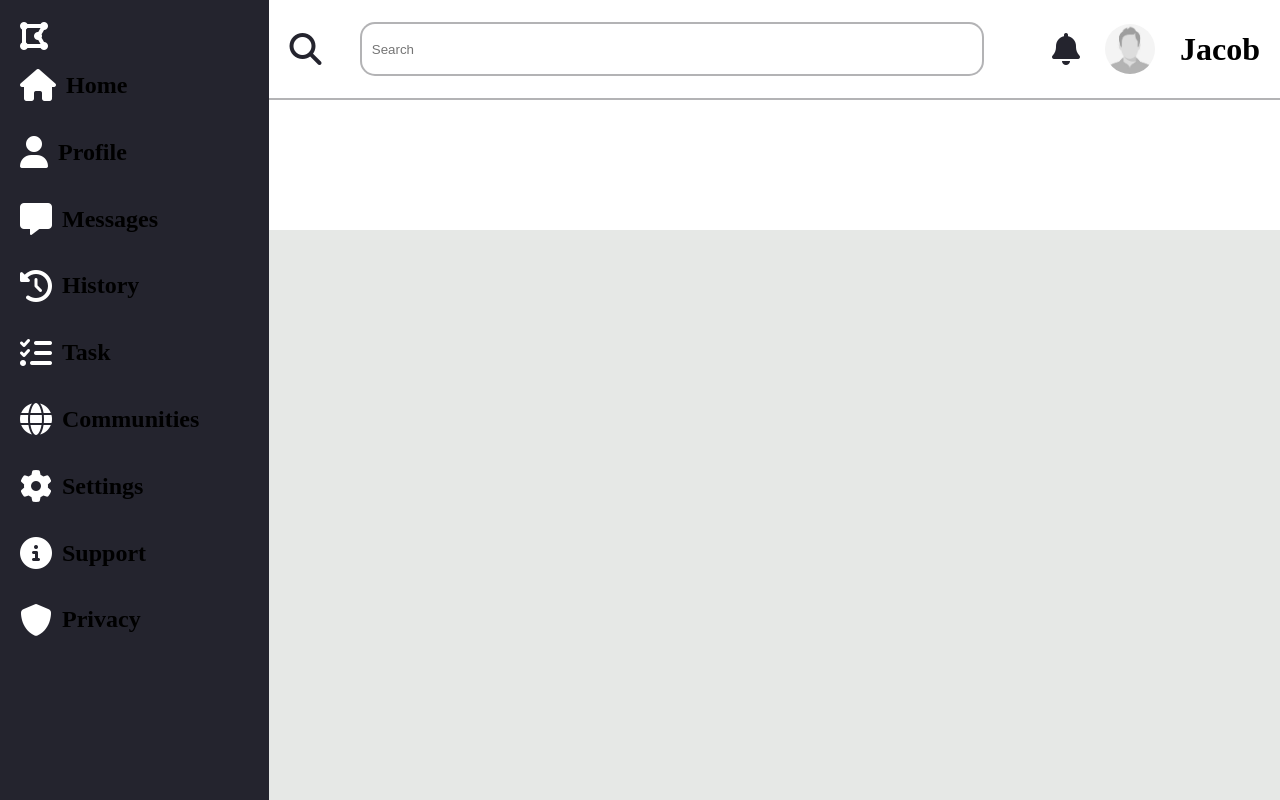
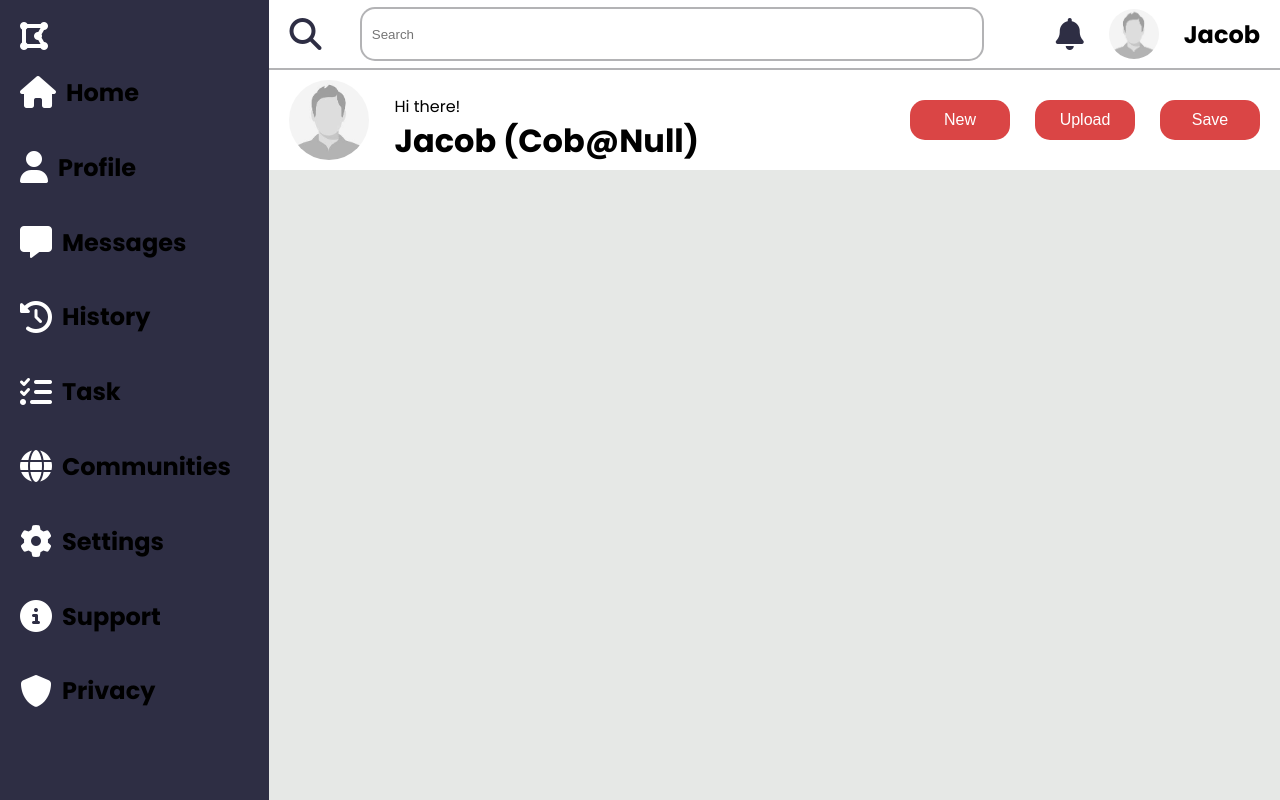
Before and after one commit to jacob-cob-null/TOP-Admin-Dashboard, a plain HTML site: page index.html in a window 1280 px wide. Drawn offline with Linux system fonts and the light colour scheme.

Commit message:
Finished header

```diff
--- a/index.html
+++ b/index.html
@@ -11,6 +11,12 @@
       integrity="sha512-Evv84Mr4kqVGRNSgIGL/F/aIDqQb7xQ2vcrdIwxfjThSH8CSR7PBEakCr51Ck+w+/U6swU2Im1vVX0SVk9ABhg=="
       crossorigin="anonymous"
       referrerpolicy="no-referrer"
+    />
+    <link rel="preconnect" href="https://fonts.googleapis.com" />
+    <link rel="preconnect" href="https://fonts.gstatic.com" crossorigin />
+    <link
+      href="https://fonts.googleapis.com/css2?family=Poppins:ital,wght@0,100;0,200;0,300;0,400;0,500;0,600;0,700;0,800;0,900;1,100;1,200;1,300;1,400;1,500;1,600;1,700;1,800;1,900&display=swap"
+      rel="stylesheet"
     />
   </head>
   <body>
@@ -62,17 +68,30 @@
       </aside>
       <header class="header">
         <div class="upper-panel">
-          <div class="left-panel">
+          <div class="left-panel-upper">
             <i class="fa-solid fa-magnifying-glass"></i>
             <input class="search-bar" type="text" placeholder="Search" />
           </div>
-          <div class="right-panel">
+          <div class="right-panel-upper">
             <i class="fa-solid fa-bell"></i>
             <img src="placeholder.jfif" alt="placeholder" />
-            <h1>Jacob</h1>
+            <h2>Jacob</h2>
           </div>
         </div>
-        <div class="lower-panel"></div>
+        <div class="lower-panel">
+          <div class="left-panel-lower">
+            <img src="placeholder.jfif" alt="placeholder" />
+            <div class="text">
+              <p>Hi there!</p>
+              <h1>Jacob (Cob@Null)</h1>
+            </div>
+          </div>
+          <div class="right-panel-lower">
+            <button class="right-panel-btn">New</button>
+            <button class="right-panel-btn">Upload</button>
+            <button class="right-panel-btn">Save</button>
+          </div>
+        </div>
       </header>
       <main class="main"></main>
     </div>
--- a/style.css
+++ b/style.css
@@ -1,18 +1,20 @@
 :root {
-  --dark-color: rgb(36, 36, 46);
+  --dark-color: rgb(46, 46, 68);
   --medium-color: rgb(64, 78, 121);
   --main-color: rgb(230, 232, 230);
-  --accent-color: rgb(248, 117, 117);
+  --accent-color: rgb(218, 69, 69);
   --text-on-dark: rgb(255, 255, 255);
   --shadow-color: rgba(89, 89, 95, 0.459);
   --padding-regular: 20px;
   --border-radius-regular: 15px;
+  --gap-regular: 25px;
   --gap-small: 10px;
 }
 body {
   margin: 0 auto;
   box-sizing: border-box;
   padding: 0;
+  font-family: 'Poppins', sans-serif;
 }
 .container {
   width: 100%;
@@ -50,7 +52,7 @@ body {
   grid-row: 1 / 2;
   background-color: var(--text-on-dark);
   display: grid;
-  grid-template-rows: 100px 130px;
+  grid-template-rows: 70px 100px;
 }
 .upper-panel {
   grid-row: 1/2;
@@ -60,26 +62,26 @@ body {
   padding: var(--padding-regular);
   border-bottom: var(--shadow-color) 2px solid;
 }
-.left-panel > i,
-.right-panel > i {
+.left-panel-upper > i,
+.right-panel-upper > i {
   color: var(--dark-color);
+}
+.left-panel-upper,
+.right-panel-upper {
+  display: flex;
+  justify-content: center;
+  align-items: center;
+  gap: 25px;
+}
+.right-panel-upper > img {
+  height: 50px;
+  width: 50px;
+  border-radius: 50%;
 }
 .lower-panel {
   grid-row: 2/3;
 }
 
-.left-panel,
-.right-panel {
-  display: flex;
-  justify-content: center;
-  align-items: center;
-  gap: 25px;
-}
-.right-panel > img {
-  height: 50px;
-  width: 50px;
-  border-radius: 50%;
-}
 .search-bar {
   margin-left: 1em;
   height: 30px;
@@ -88,7 +90,39 @@ body {
   padding: 10px;
   border-radius: var(--border-radius-regular);
 }
-
+.lower-panel {
+  display: flex;
+  justify-content: space-between;
+  padding: var(--padding-regular);
+  align-items: center;
+}
+.left-panel-lower {
+  display: flex;
+  align-items: center;
+  gap: var(--gap-regular);
+}
+.left-panel-lower > img {
+  height: 80px;
+  width: 80px;
+  border-radius: 50%;
+}
+.right-panel-lower {
+  display: flex;
+  gap: var(--gap-regular);
+  align-items: center;
+}
+.right-panel-btn {
+  height: 40px;
+  width: 100px;
+  color: var(--text-on-dark);
+  background-color: var(--accent-color);
+  font-size: 1em;
+  border: none;
+  border-radius: var(--border-radius-regular);
+}
+.text > h1 {
+  line-height: 0px;
+}
 i {
   color: var(--text-on-dark);
   font-size: 2em;
```
